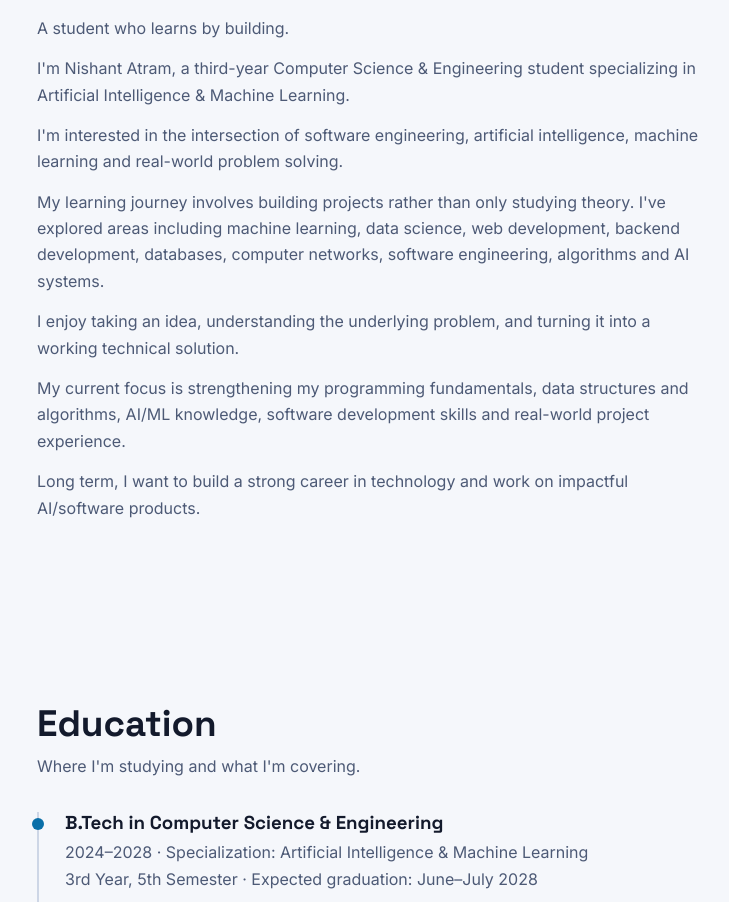
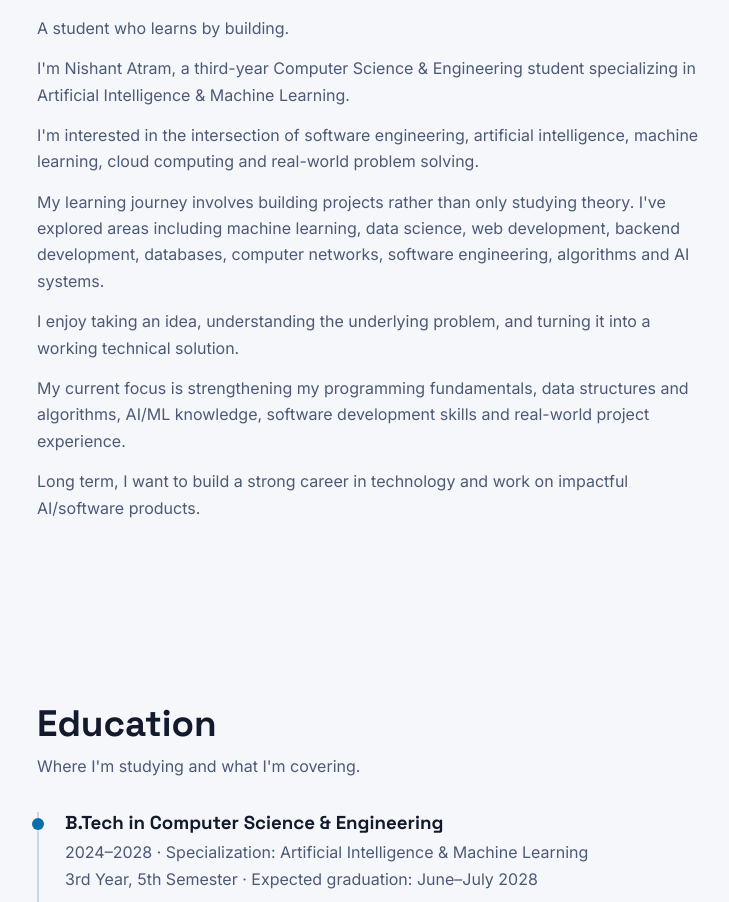
Before and after one commit to Nishantatram/nishantatram.github.io, a plain HTML site: page index.html in a window 1280 px wide. Shown: the part 925-1827 px from the top of the page, without its empty margins (63-792 px from the left). Drawn offline with Linux system fonts and the light colour scheme.

Commit message:
Update about section

```diff
--- a/index.html
+++ b/index.html
@@ -128,7 +128,7 @@ footer a{margin-right:16px}
 <section id="about"><div class="wrap about">
 <h2>About Me</h2><p class="lead">A student who learns by building.</p>
 <p>I'm Nishant Atram, a third-year Computer Science &amp; Engineering student specializing in Artificial Intelligence &amp; Machine Learning.</p>
-<p>I'm interested in the intersection of software engineering, artificial intelligence, machine learning and real-world problem solving.</p>
+<p>I'm interested in the intersection of software engineering, artificial intelligence, machine learning, cloud computing and real-world problem solving.</p>
 <p>My learning journey involves building projects rather than only studying theory. I've explored areas including machine learning, data science, web development, backend development, databases, computer networks, software engineering, algorithms and AI systems.</p>
 <p>I enjoy taking an idea, understanding the underlying problem, and turning it into a working technical solution.</p>
 <p>My current focus is strengthening my programming fundamentals, data structures and algorithms, AI/ML knowledge, software development skills and real-world project experience.</p>
```
